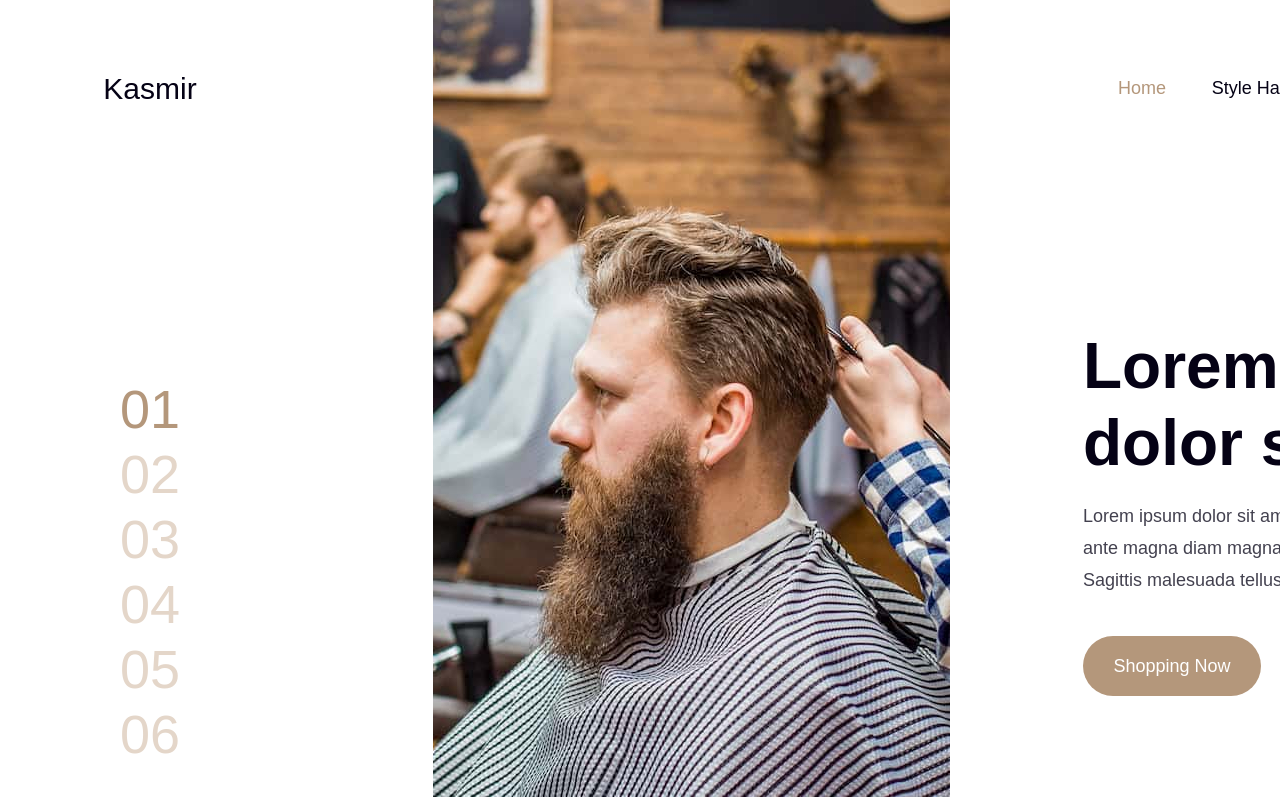
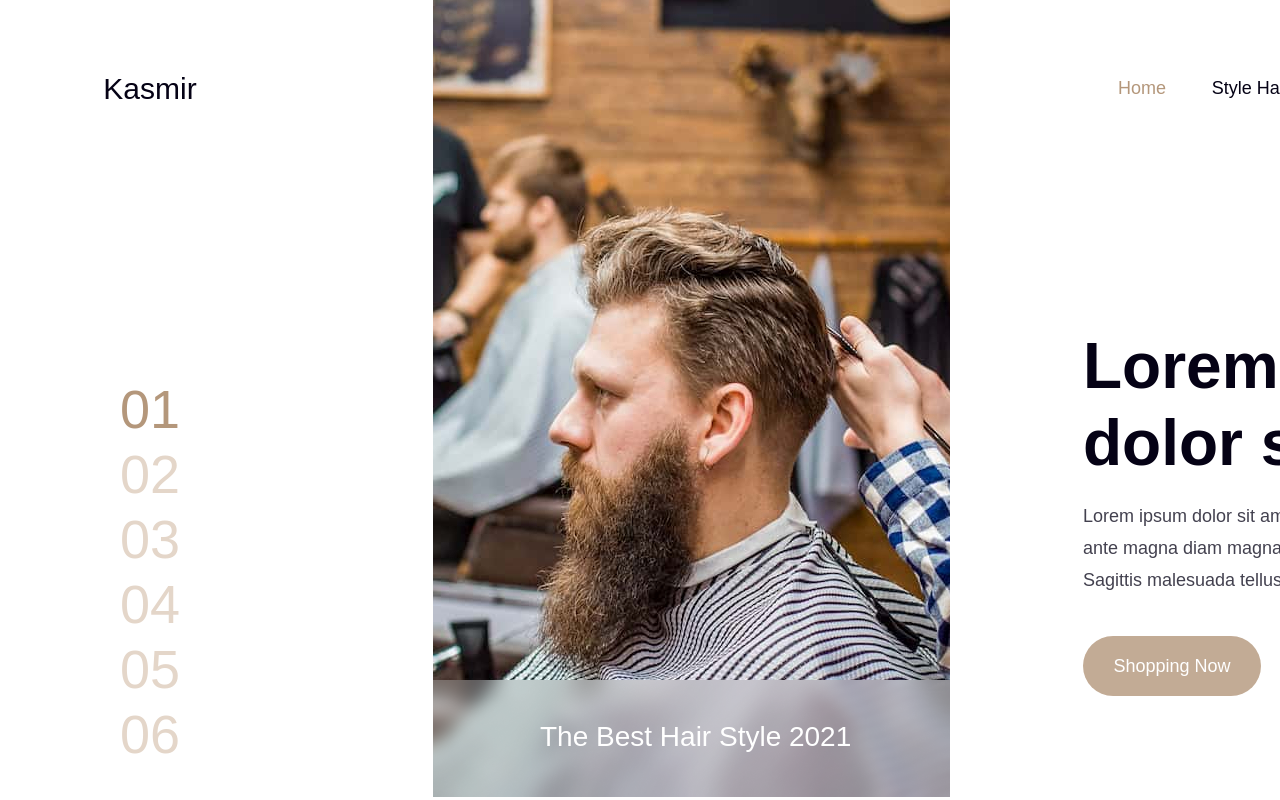
Before and after one commit to nataliusta/hairstyle_test, a plain HTML site: page index.html in a window 1280 px wide. Both pictures are taken after a click on the link "Shopping Now". Shown: the top 800 px of the page. Drawn offline with Linux system fonts and the light colour scheme.

Commit message:
Update styles.css

```diff
--- a/index.html
+++ b/index.html
@@ -60,7 +60,8 @@
     <main class="page-main">
       <section class="content">
         <div class="content-container content">
-            <img class="content__image" src="img/barbershop.jpg" width="517" height="800" alt="Man with a new hair and beard style.">
+            <img class="content__image image" src="img/barbershop.jpg" width="517" height="800" alt="Man with a new hair and beard style.">
+            <p class="image__text">The Best Hair Style 2021</p>
           <div class="content__wrapper wrapper">
             <h1 class="visually-hidden">
               Best hair styles 2021
--- a/styles/styles.css
+++ b/styles/styles.css
@@ -23,7 +23,9 @@
   }
 
   html {
+    width: 100%;
     height: 100%;
+    overflow-x: hidden;
   }
 
   body {
@@ -150,10 +152,19 @@
   /* content */
 
   .content-container {
+    position: relative;
     display: grid;
     grid-template-columns: 300px 517px 1fr;
     column-gap: 133px;
     margin-bottom: 163px;
+  }
+
+  .content-container::after {
+    position: absolute;
+    content: url("../img/rectangle.png");
+    bottom: 45px;
+    left: 433px;
+    z-index: 1;
   }
 
   .content__wrapper {
@@ -187,11 +198,34 @@
     background-color: #B4977B;
   }
 
+  .image__text {
+    position: absolute;
+    content: "";
+    left: 540px;
+    bottom: 65px;
+    z-index: 2;
+    font-size: 28px;
+    line-height: 34px;
+    color: #FFFFFF;
+  }
+
   .content__button {
     width: 178px;
     height: 60px;
     padding: 14px 30px;
     border-radius: 35px;
+  }
+
+  .content__button:hover {
+    opacity: 0.8;
+  }
+
+  .content__button:focus {
+    opacity: 0.8;
+  }
+
+  .content__button:active {
+    opacity: 0.5;
   }
 
   /* pagination*/
```
Also changed, not shown: img/dash.svg (added), img/next.svg (added), img/pattern.png (added), img/pattern1.svg (added), img/pattern2.png (added), img/rectangle.png (added).
